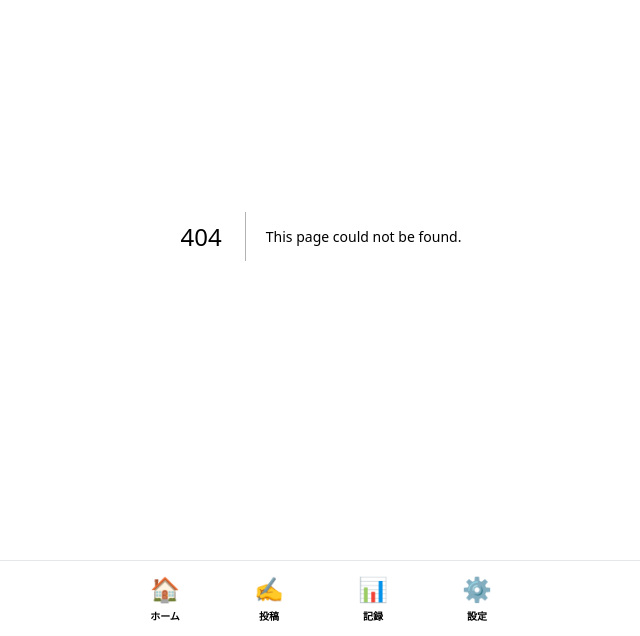
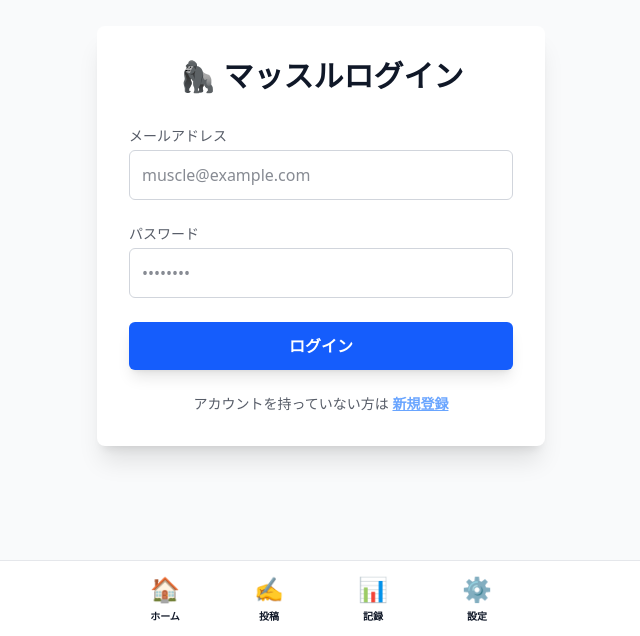
Before and after one commit to aoki098/simple-muscle-sns, a Next.js app: page /login in a window 1280 px wide. Before the commit this address had no page. Shown: the part 164-800 px from the top of the page, without its empty margins (319-959 px from the left). Built offline with nearby package versions, Linux system fonts and the light colour scheme; no server answers.

Commit message:
ログイン機能

```diff
--- /dev/null
+++ b/app/login/page.tsx
@@ -0,0 +1,118 @@
+"use client";
+
+import { useState } from "react";
+import { supabase } from "@/lib/supabase";
+import { useRouter } from "next/navigation";
+import { useTheme } from "@/components/ThemeContext";
+
+export default function LoginPage() {
+  const [email, setEmail] = useState("");
+  const [password, setPassword] = useState("");
+  const [loading, setLoading] = useState(false);
+  const [message, setMessage] = useState("");
+  const router = useRouter();
+  const { theme } = useTheme();
+
+  // テーマに合わせたスタイル設定
+  const containerClass = theme === "light" ? "bg-white text-gray-900" : "bg-black text-gray-100 border border-gray-800";
+  const inputClass = theme === "light"
+    ? "border-gray-300 focus:border-blue-500 text-gray-900"
+    : "bg-black border-gray-700 focus:border-blue-500 text-white";
+  const buttonClass = theme === "dark-red" ? "bg-red-700 hover:bg-red-800" : "bg-blue-600 hover:bg-blue-700";
+
+  // ログイン処理
+  const handleLogin = async (e: React.FormEvent) => {
+    e.preventDefault();
+    setLoading(true);
+    setMessage("");
+
+    const { error } = await supabase.auth.signInWithPassword({
+      email,
+      password,
+    });
+
+    if (error) {
+      setMessage(`❌ エラー: ${error.message}`);
+    } else {
+      setMessage("✅ ログイン成功！ホームへ戻ります。");
+      router.push("/");
+      router.refresh();
+    }
+    setLoading(false);
+  };
+
+  // 新規登録処理
+  const handleSignUp = async () => {
+    setLoading(true);
+    setMessage("");
+    const { error } = await supabase.auth.signUp({
+      email,
+      password,
+    });
+
+    if (error) {
+      setMessage(`❌ エラー: ${error.message}`);
+    } else {
+      setMessage("✅ 登録完了！上の「ログイン」ボタンから中に入ってください🦍");
+    }
+    setLoading(false);
+  };
+
+  return (
+    <main className="min-h-screen flex items-center justify-center px-4 transition-colors duration-300">
+      <div className={`max-w-md w-full p-8 rounded-lg shadow-xl ${containerClass}`}>
+        <h1 className="text-3xl font-extrabold text-center mb-8">🦍 マッスルログイン</h1>
+
+        <form onSubmit={handleLogin} className="space-y-6">
+          <div>
+            <label className="block text-sm font-medium mb-1 opacity-70">メールアドレス</label>
+            <input
+              type="email"
+              required
+              className={`w-full p-3 rounded-md border transition-colors ${inputClass}`}
+              value={email}
+              onChange={(e) => setEmail(e.target.value)}
+              placeholder="muscle@example.com"
+            />
+          </div>
+
+          <div>
+            <label className="block text-sm font-medium mb-1 opacity-70">パスワード</label>
+            <input
+              type="password"
+              required
+              className={`w-full p-3 rounded-md border transition-colors ${inputClass}`}
+              value={password}
+              onChange={(e) => setPassword(e.target.value)}
+              placeholder="••••••••"
+            />
+          </div>
+
+          <button
+            type="submit"
+            disabled={loading}
+            className={`w-full py-3 rounded-md text-white font-bold transition-all shadow-lg ${buttonClass} ${loading ? "opacity-50 cursor-not-allowed" : ""}`}
+          >
+            {loading ? "通信中..." : "ログイン"}
+          </button>
+        </form>
+
+        <div className="mt-6 flex flex-col space-y-3">
+          <button
+            onClick={handleSignUp}
+            disabled={loading}
+            className="text-sm text-center opacity-70 hover:opacity-100 transition-opacity"
+          >
+            アカウントを持っていない方は <span className="underline font-bold text-blue-500">新規登録</span>
+          </button>
+        </div>
+
+        {message && (
+          <div className={`mt-6 p-3 rounded-md text-sm text-center font-bold ${message.includes("❌") ? "bg-red-900/20 text-red-400" : "bg-green-900/20 text-green-400"}`}>
+            {message}
+          </div>
+        )}
+      </div>
+    </main>
+  );
+}
--- a/app/page.tsx
+++ b/app/page.tsx
@@ -1,18 +1,75 @@
 "use client";
 
+import { useEffect, useState } from "react";
+import { useRouter } from "next/navigation";
+import { supabase } from "@/lib/supabase";
 import PostList from "@/components/PostList";
 import { useTheme } from "@/components/ThemeContext";
 
 export default function Home() {
   const { theme } = useTheme();
+  const router = useRouter();
+  const [isLoading, setIsLoading] = useState(true);
 
-  // 見出しの文字色をテーマに合わせて切り替える
+  // 👤 ユーザーのプロフィール情報を保存する箱
+  const [profile, setProfile] = useState<{username: string, avatarUrl: string | null} | null>(null);
+
+  // 門番（ガード）＆プロフィール取得の処理
+  useEffect(() => {
+    const checkLoginAndFetchProfile = async () => {
+      const { data: { session } } = await supabase.auth.getSession();
+
+      if (!session) {
+        // ログインしていなかったら弾き返す
+        router.push("/login");
+      } else {
+        // ログインしていたら、Supabaseのprofilesテーブルから名前とアイコンを取得！
+        const { data } = await supabase
+          .from('profiles')
+          .select('*')
+          .eq('id', session.user.id)
+          .single();
+
+        if (data) {
+          setProfile({
+            username: data.username,
+            avatarUrl: data.avatar_url
+          });
+        }
+        setIsLoading(false);
+      }
+    };
+    checkLoginAndFetchProfile();
+  }, [router]);
+
   const headingColor = theme === "light" ? "text-gray-800" : "text-white";
 
+  if (isLoading) {
+    return <main className="min-h-screen flex items-center justify-center">Loading...</main>;
+  }
+
   return (
-    // bg-gray-50 などを完全に排除し、親（body）の真っ黒を反映させます
-    <main className="min-h-screen py-8 px-4 transition-colors duration-300">
-      <h1 className={`text-3xl font-extrabold text-center mb-6 transition-colors duration-300 ${headingColor}`}>
+    <main className="min-h-screen py-8 px-4 transition-colors duration-300 pb-24 relative">
+
+      {/* ✨ 追加：画面左上のプロフィール表示エリア */}
+      <div className="absolute top-6 left-4 flex items-center space-x-3">
+        <div className={`w-10 h-10 rounded-full flex items-center justify-center overflow-hidden shadow-md ${theme === 'light' ? 'bg-gray-200' : 'bg-gray-800 border border-gray-700'}`}>
+          {profile?.avatarUrl ? (
+            <img src={profile.avatarUrl} alt="icon" className="w-full h-full object-cover" />
+          ) : (
+            <span className="text-lg">🦍</span>
+          )}
+        </div>
+        <div className="flex flex-col">
+          <span className={`text-[10px] opacity-70 ${headingColor}`}>ようこそ</span>
+          <span className={`text-sm font-bold ${headingColor}`}>
+            {profile?.username || "名無しトレーニー"}
+          </span>
+        </div>
+      </div>
+
+      {/* タイトルがアイコンと被らないように mt-8 (マージントップ) を追加しています */}
+      <h1 className={`text-3xl font-extrabold text-center mt-8 mb-6 transition-colors duration-300 ${headingColor}`}>
         🏠 タイムライン
       </h1>
 
--- a/app/settings/page.tsx
+++ b/app/settings/page.tsx
@@ -1,26 +1,88 @@
 "use client";
 
 import { useTheme } from "@/components/ThemeContext";
-import { useState } from "react";
+import { useState, useEffect } from "react";
+import { supabase } from "@/lib/supabase";
+import { useRouter } from "next/navigation";
 
 export default function SettingsPage() {
   const { theme, setTheme } = useTheme();
+  const router = useRouter();
 
+  // 入力された文字を管理する状態（最初は空っぽにしておきます）
+  const [username, setUsername] = useState("");
+  const [bio, setBio] = useState("");
   const [avatarUrl, setAvatarUrl] = useState<string | null>(null);
 
-  // 各種設定のON/OFF状態（今は見た目だけですが、後でデータベースと繋ぎます）
-  const [isPrivate, setIsPrivate] = useState(false); // 鍵垢設定
-  const [notifyLikes, setNotifyLikes] = useState(true); // いいね通知
-  const [notifyFollows, setNotifyFollows] = useState(true); // フォロー通知
+  const [isSaving, setIsSaving] = useState(false);
+  const [message, setMessage] = useState("");
 
-  // テーマに応じた色の設定（漆黒対応）
+  const [isPrivate, setIsPrivate] = useState(false);
+  const [notifyLikes, setNotifyLikes] = useState(true);
+  const [notifyFollows, setNotifyFollows] = useState(true);
+
   const panelClass = theme === "light" ? "bg-white text-gray-800" : "bg-black border border-gray-800 text-gray-200";
   const inputClass = theme === "light"
     ? "bg-gray-50 border-gray-300 focus:border-blue-500 text-gray-900"
     : "bg-black border-gray-700 focus:border-blue-500 text-white placeholder-gray-600";
   const dividerClass = theme === "light" ? "border-gray-200" : "border-gray-800";
 
-  // トグルスイッチ（ON/OFFボタン）の共通デザイン
+  // 画面を開いた時に、すでに保存されているプロフィールを読み込む
+  useEffect(() => {
+    const fetchProfile = async () => {
+      const { data: { user } } = await supabase.auth.getUser();
+      if (user) {
+        const { data } = await supabase.from('profiles').select('*').eq('id', user.id).single();
+        if (data) {
+          setUsername(data.username || "");
+          setBio(data.bio || "");
+        }
+      }
+    };
+    fetchProfile();
+  }, []);
+
+  // 💾 プロフィールを保存する関数
+  const handleSaveProfile = async () => {
+    setIsSaving(true);
+    setMessage("");
+
+    // 今ログインしているユーザーの情報を取得
+    const { data: { user } } = await supabase.auth.getUser();
+
+    if (!user) {
+      setMessage("❌ ログインしていません");
+      setIsSaving(false);
+      return;
+    }
+
+    // Supabaseの profiles テーブルにデータを保存（上書き）
+    const { error } = await supabase
+      .from('profiles')
+      .upsert({
+        id: user.id, // 誰のデータか紐付けるためのID
+        username: username,
+        bio: bio,
+      });
+
+    if (error) {
+      setMessage(`❌ エラー: ${error.message}`);
+    } else {
+      setMessage("✅ プロフィールを保存しました！");
+    }
+
+    setIsSaving(false);
+
+    // 3秒後にメッセージを消す
+    setTimeout(() => setMessage(""), 3000);
+  };
+
+  // 🚪 ログアウト関数（前回作ったもの）
+  const handleLogout = async () => {
+    await supabase.auth.signOut();
+    router.push("/login");
+  };
+
   const ToggleSwitch = ({ checked, onChange }: { checked: boolean, onChange: () => void }) => (
     <button
       onClick={onChange}
@@ -43,7 +105,6 @@ export default function SettingsPage() {
           <h2 className={`font-bold mb-4 border-b pb-2 ${dividerClass}`}>👤 プロフィール</h2>
 
           <div className="space-y-4">
-            {/* 👇 ここが新しくなったアイコン変更部分！ */}
             <div className="flex items-center space-x-4 mb-4">
               <div className={`w-16 h-16 rounded-full flex items-center justify-center text-2xl overflow-hidden ${theme === "light" ? "bg-gray-200" : "bg-gray-800"}`}>
                 {avatarUrl ? (
@@ -72,7 +133,9 @@ export default function SettingsPage() {
               <label className="block text-sm font-medium mb-1 opacity-80">ユーザーネーム</label>
               <input
                 type="text"
-                defaultValue="テストユーザー"
+                value={username} // 入力された状態を連携
+                onChange={(e) => setUsername(e.target.value)} // 文字を打つたびに状態を更新
+                placeholder="筋トレ大好き太郎"
                 className={`w-full rounded-md border p-2 transition-colors duration-300 ${inputClass}`}
               />
             </div>
@@ -81,21 +144,34 @@ export default function SettingsPage() {
               <label className="block text-sm font-medium mb-1 opacity-80">自己紹介</label>
               <textarea
                 rows={3}
-                defaultValue="ベンチプレス100kg目指して頑張ります！よろしくお願いします。"
+                value={bio} // 入力された状態を連携
+                onChange={(e) => setBio(e.target.value)} // 文字を打つたびに状態を更新
+                placeholder="ベンチプレス100kg目指して頑張ります！"
                 className={`w-full rounded-md border p-2 transition-colors duration-300 ${inputClass}`}
               />
             </div>
 
-            <button className="w-full py-2 bg-blue-600 text-white font-bold rounded-md hover:bg-blue-700 transition shadow-md">
-              プロフィールを保存
+            <button
+              onClick={handleSaveProfile} // クリックした時に保存関数を呼び出す
+              disabled={isSaving}
+              className={`w-full py-2 text-white font-bold rounded-md transition shadow-md ${isSaving ? "bg-gray-400" : "bg-blue-600 hover:bg-blue-700"}`}
+            >
+              {isSaving ? "保存中..." : "プロフィールを保存"}
             </button>
+
+            {/* 保存完了メッセージの表示 */}
+            {message && (
+              <p className={`text-center font-bold text-sm mt-2 ${message.includes("❌") ? "text-red-500" : "text-green-500"}`}>
+                {message}
+              </p>
+            )}
           </div>
         </div>
 
         {/* --- 🔒 アカウント公開設定（鍵垢） --- */}
+        {/* ... 中略（変更なし） ... */}
         <div className={`p-6 rounded-lg shadow-md transition-colors duration-300 ${panelClass}`}>
           <h2 className={`font-bold mb-4 border-b pb-2 ${dividerClass}`}>🔒 プライバシー</h2>
-
           <div className="flex items-center justify-between py-2">
             <div>
               <p className="font-bold">非公開アカウント（鍵垢）</p>
@@ -105,28 +181,8 @@ export default function SettingsPage() {
           </div>
         </div>
 
-        {/* --- 🔔 通知設定 --- */}
-        <div className={`p-6 rounded-lg shadow-md transition-colors duration-300 ${panelClass}`}>
-          <h2 className={`font-bold mb-4 border-b pb-2 ${dividerClass}`}>🔔 通知設定</h2>
-
-          <div className="space-y-4">
-            <div className="flex items-center justify-between py-2">
-              <div>
-                <p className="font-bold">いいねされたとき</p>
-              </div>
-              <ToggleSwitch checked={notifyLikes} onChange={() => setNotifyLikes(!notifyLikes)} />
-            </div>
-
-            <div className="flex items-center justify-between py-2">
-              <div>
-                <p className="font-bold">フォローされたとき</p>
-              </div>
-              <ToggleSwitch checked={notifyFollows} onChange={() => setNotifyFollows(!notifyFollows)} />
-            </div>
-          </div>
-        </div>
-
         {/* --- 🎨 テーマカラー設定 --- */}
+        {/* ... 中略（変更なし） ... */}
         <div className={`p-6 rounded-lg shadow-md transition-colors duration-300 ${panelClass}`}>
           <h2 className={`font-bold mb-4 border-b pb-2 ${dividerClass}`}>🎨 テーマカラー</h2>
           <div className="space-y-3">
@@ -144,10 +200,14 @@ export default function SettingsPage() {
 
         {/* --- 🚪 アカウント管理 --- */}
         <div className={`p-6 rounded-lg shadow-md transition-colors duration-300 ${panelClass}`}>
-          <button className="w-full py-3 bg-red-950 text-red-500 font-bold rounded-md hover:bg-red-900 border border-red-800 transition">
+          <button
+            onClick={handleLogout}
+            className="w-full py-3 bg-red-950 text-red-500 font-bold rounded-md hover:bg-red-900 border border-red-800 transition"
+          >
             🚪 ログアウト
           </button>
         </div>
+
       </div>
     </main>
   );
--- /dev/null
+++ b/lib/supabase.ts
@@ -0,0 +1,6 @@
+import { createClient } from '@supabase/supabase-js';
+
+const supabaseUrl = process.env.NEXT_PUBLIC_SUPABASE_URL!;
+const supabaseKey = process.env.NEXT_PUBLIC_SUPABASE_ANON_KEY!;
+
+export const supabase = createClient(supabaseUrl, supabaseKey);
```
Also changed, not shown: package.json (+8 -6 lines), 1 other file (tests, documents, lock files or other folders).
